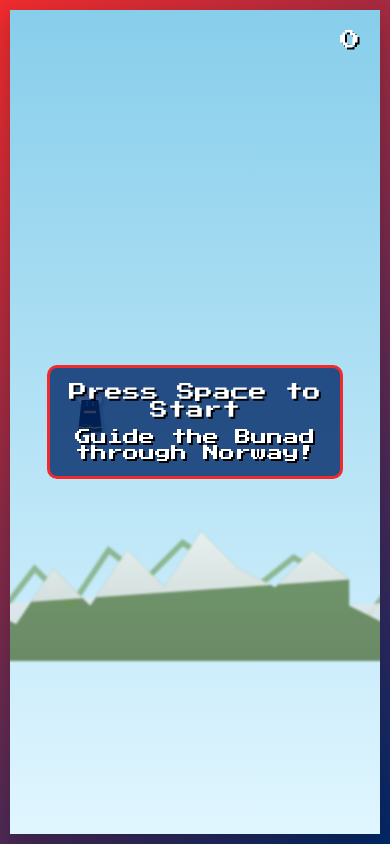
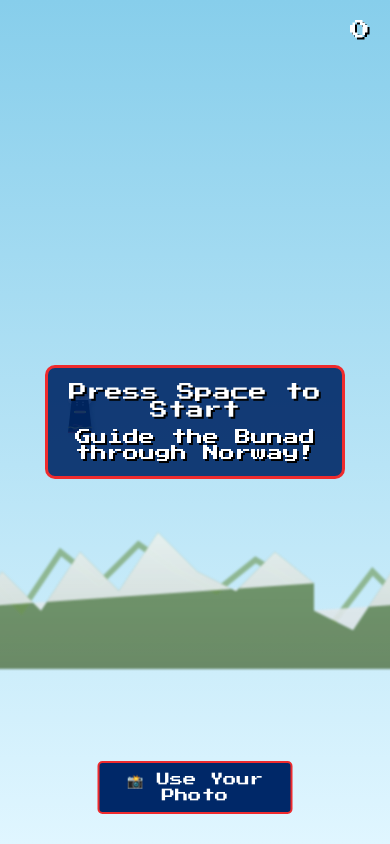
Before and after one commit to OlavRune/oslo-weather, a plain HTML site: page index.html in a window 390 px wide. Drawn offline with Linux system fonts and the light colour scheme.

Commit message:
Fixed Samsung browser compatibility: improved touch handling, viewport sizing, and fullscreen support

```diff
--- a/index.html
+++ b/index.html
@@ -2,9 +2,12 @@
 <html lang="en">
 <head>
     <meta charset="UTF-8">
-    <meta name="viewport" content="width=device-width, initial-scale=1.0, maximum-scale=1.0, user-scalable=no">
+    <meta name="viewport" content="width=device-width, initial-scale=1.0, maximum-scale=1.0, user-scalable=no, viewport-fit=cover, minimal-ui, height=device-height">
     <meta name="mobile-web-app-capable" content="yes">
     <meta name="apple-mobile-web-app-capable" content="yes">
+    <meta name="apple-mobile-web-app-status-bar-style" content="black-translucent">
+    <meta name="theme-color" content="#002868">
+    <meta name="samsung-content" content="height=device-height">
     <title>Flappy Bunad</title>
     <link href="https://fonts.googleapis.com/css2?family=Press+Start+2P&display=swap" rel="stylesheet">
     <link rel="stylesheet" href="styles.css">
--- a/script.js
+++ b/script.js
@@ -39,6 +39,14 @@ class FlappyBird {
         // Initialize camera functionality
         this.initializeCamera();
 
+        // Handle resize and orientation changes
+        this.handleResize = this.handleResize.bind(this);
+        window.addEventListener('resize', this.handleResize);
+        window.addEventListener('orientationchange', this.handleResize);
+
+        // Initial size setup
+        this.handleResize();
+
         this.init();
     }
 
@@ -46,7 +54,7 @@ class FlappyBird {
         this.bird.style.top = `${this.birdY}px`;
         this.highScoreElement.textContent = `High Score: ${this.highScore}`;
 
-        // Handle both touch and keyboard controls
+        // Improved touch and keyboard controls
         const handleStart = (e) => {
             e.preventDefault();
             if (!this.isGameRunning) {
@@ -63,8 +71,30 @@ class FlappyBird {
             }
         });
 
-        // Touch events for mobile
-        document.addEventListener('touchstart', handleStart, { passive: false });
+        // Improved touch event handling for Samsung devices
+        const touchHandler = (e) => {
+            e.preventDefault();
+            // Ignore touches on UI elements
+            if (e.target.closest('.camera-button') || e.target.closest('.camera-ui')) {
+                return;
+            }
+            handleStart(e);
+        };
+
+        // Add touch events with passive: false for better performance
+        document.addEventListener('touchstart', touchHandler, { passive: false });
+
+        // Prevent scrolling and bouncing on Samsung browsers
+        document.addEventListener('touchmove', (e) => {
+            e.preventDefault();
+        }, { passive: false });
+
+        // Handle visibility change (when app goes to background)
+        document.addEventListener('visibilitychange', () => {
+            if (document.hidden && this.isGameRunning) {
+                this.pauseGame();
+            }
+        });
 
         // Check for saved photo
         const savedPhoto = localStorage.getItem('birdPhoto');
@@ -76,6 +106,28 @@ class FlappyBird {
     }
 
     startGame() {
+        // Fix for Samsung browser fullscreen
+        if (window.innerWidth <= 480 || window.innerHeight <= 480) {
+            const gameContainer = document.querySelector('.game-container');
+
+            // Try different fullscreen methods
+            const requestFullscreen = () => {
+                if (gameContainer.requestFullscreen) {
+                    gameContainer.requestFullscreen().catch(() => {});
+                } else if (gameContainer.webkitRequestFullscreen) {
+                    gameContainer.webkitRequestFullscreen().catch(() => {});
+                } else if (gameContainer.mozRequestFullScreen) {
+                    gameContainer.mozRequestFullScreen().catch(() => {});
+                }
+            };
+
+            // Request fullscreen on user interaction
+            requestFullscreen();
+        }
+
+        // Force a resize event to ensure correct dimensions
+        window.dispatchEvent(new Event('resize'));
+
         this.isGameRunning = true;
         this.score = 0;
         this.birdY = this.gameHeight / 2;
@@ -91,6 +143,14 @@ class FlappyBird {
         // Start game loops
         this.gameLoop = requestAnimationFrame(() => this.update());
         this.createPipeInterval = setInterval(() => this.createPipe(), this.pipeInterval);
+    }
+
+    pauseGame() {
+        if (this.isGameRunning) {
+            this.isGameRunning = false;
+            clearInterval(this.createPipeInterval);
+            cancelAnimationFrame(this.gameLoop);
+        }
     }
 
     jump() {
@@ -135,7 +195,7 @@ class FlappyBird {
         // Update pipes
         for (let i = this.pipes.length - 1; i >= 0; i--) {
             const pipe = this.pipes[i];
-            pipe.x -= 3;
+            pipe.x -= this.gameSpeed;
             pipe.top.style.left = `${pipe.x}px`;
             pipe.bottom.style.left = `${pipe.x}px`;
 
@@ -401,6 +461,42 @@ class FlappyBird {
         this.cameraUI.classList.add('hidden');
         this.video.srcObject = null;
     }
+
+    handleResize() {
+        // Update game dimensions
+        this.gameWidth = this.game.offsetWidth;
+        this.gameHeight = this.game.offsetHeight;
+
+        // Calculate scale factor to maintain game proportions
+        const scale = Math.min(
+            window.innerWidth / this.gameWidth,
+            window.innerHeight / this.gameHeight
+        );
+
+        // Adjust pipe gap based on screen height
+        this.pipeGap = Math.min(150, this.gameHeight * 0.25);
+
+        // Adjust bird position
+        if (!this.isGameRunning) {
+            this.birdY = this.gameHeight / 2;
+            this.bird.style.top = `${this.birdY}px`;
+        }
+
+        // Update pipe positions and heights
+        this.pipes.forEach(pipe => {
+            const topHeight = parseInt(pipe.top.style.height);
+            pipe.bottom.style.height = `${this.gameHeight - topHeight - this.pipeGap}px`;
+        });
+
+        // Adjust game speed based on screen width
+        const baseSpeed = 3;
+        const speedScale = this.gameWidth / 500; // Base width reference
+        this.gameSpeed = baseSpeed * Math.min(speedScale, 1.5);
+
+        // Update mountain animation speed
+        document.querySelector('.mountain-range').style.animation =
+            `moveMountains ${60 / this.gameSpeed}s linear infinite`;
+    }
 }
 
 // Start the game
--- a/styles.css
+++ b/styles.css
@@ -7,48 +7,56 @@
     -moz-user-select: none;
     -ms-user-select: none;
     user-select: none;
+    -webkit-tap-highlight-color: transparent;
+}
+
+html, body {
+    position: fixed;
+    width: 100%;
+    height: 100%;
+    height: 100dvh;
+    overflow: hidden;
+    overscroll-behavior: none;
+    -webkit-overflow-scrolling: touch;
 }
 
 body {
     background: linear-gradient(135deg, #ef2b2d, #002868);
-    min-height: 100vh;
-    min-height: -webkit-fill-available; /* For iOS Safari */
+    margin: 0;
     display: flex;
     justify-content: center;
     align-items: center;
-    padding: 20px;
-    touch-action: none; /* Prevent unwanted scrolling/zooming */
-    overflow: hidden;
+    padding: 0;
+    touch-action: none;
+    left: 0;
+    top: 0;
+}
+
+.container {
     position: fixed;
     width: 100%;
     height: 100%;
-}
-
-html {
-    height: -webkit-fill-available; /* For iOS Safari */
+    height: 100dvh;
+    display: flex;
+    flex-direction: column;
+    justify-content: center;
+    align-items: center;
     overflow: hidden;
 }
 
-.container {
-    width: 100%;
-    max-width: 500px;
-    aspect-ratio: 16/9;
-}
-
 .game-container {
+    position: fixed;
     width: 100%;
     height: 100%;
-    position: relative;
+    height: 100dvh;
     overflow: hidden;
-    border-radius: 10px;
-    box-shadow: 0 10px 20px rgba(0, 0, 0, 0.2);
 }
 
 #game {
+    position: absolute;
     width: 100%;
     height: 100%;
     background: linear-gradient(180deg, #87CEEB 0%, #E0F6FF 100%);
-    position: relative;
     overflow: hidden;
 }
 
@@ -168,24 +176,32 @@ html {
     }
 }
 
-@media (max-width: 480px) {
-    body {
-        padding: 10px;
+@media (max-width: 480px), (max-height: 480px) {
+    .container, .game-container {
+        position: fixed;
+        top: 0;
+        left: 0;
+        width: 100vw;
+        width: 100dvw;
+        height: 100vh;
+        height: 100dvh;
+        max-width: 100vw;
+        max-height: 100vh;
+        max-height: 100dvh;
     }
 
-    .container {
-        padding: 0;
+    #game {
+        position: fixed;
+        top: 0;
+        left: 0;
         width: 100%;
         height: 100%;
-        max-width: none;
-    }
-
-    .game-container {
-        border-radius: 0;
     }
 
     #score {
         font-size: 20px;
+        top: max(env(safe-area-inset-top, 20px), 20px);
+        right: max(env(safe-area-inset-right, 20px), 20px);
     }
 
     #start-message, #game-over {
@@ -193,28 +209,32 @@ html {
         padding: 15px;
         width: 80%;
         max-width: 300px;
+        background: rgba(0, 40, 104, 0.9);
     }
 
-    #final-score, #high-score {
-        font-size: 14px;
+    .camera-button {
+        position: fixed;
+        bottom: max(env(safe-area-inset-bottom, 20px), 20px);
+        left: 50%;
+        transform: translateX(-50%);
+        margin: 0;
+        z-index: 10;
     }
 
-    .restart-text {
-        font-size: 12px;
+    .camera-ui {
+        padding: env(safe-area-inset-top, 0) env(safe-area-inset-right, 0)
+                env(safe-area-inset-bottom, 0) env(safe-area-inset-left, 0);
     }
 
-    .camera-controls {
-        padding: 10px;
+    .video-container {
+        margin: 0;
+        height: 100%;
+        padding: env(safe-area-inset-top, 20px) 0;
     }
 
-    .camera-controls button {
-        font-size: 10px;
-        padding: 8px 16px;
-    }
-
-    .face-guide-text {
-        font-size: 10px;
-        top: -30px;
+    #video, #canvas {
+        max-height: calc(100vh - 140px);
+        max-height: calc(100dvh - 140px - env(safe-area-inset-top, 0px) - env(safe-area-inset-bottom, 0px));
     }
 }
 
```
